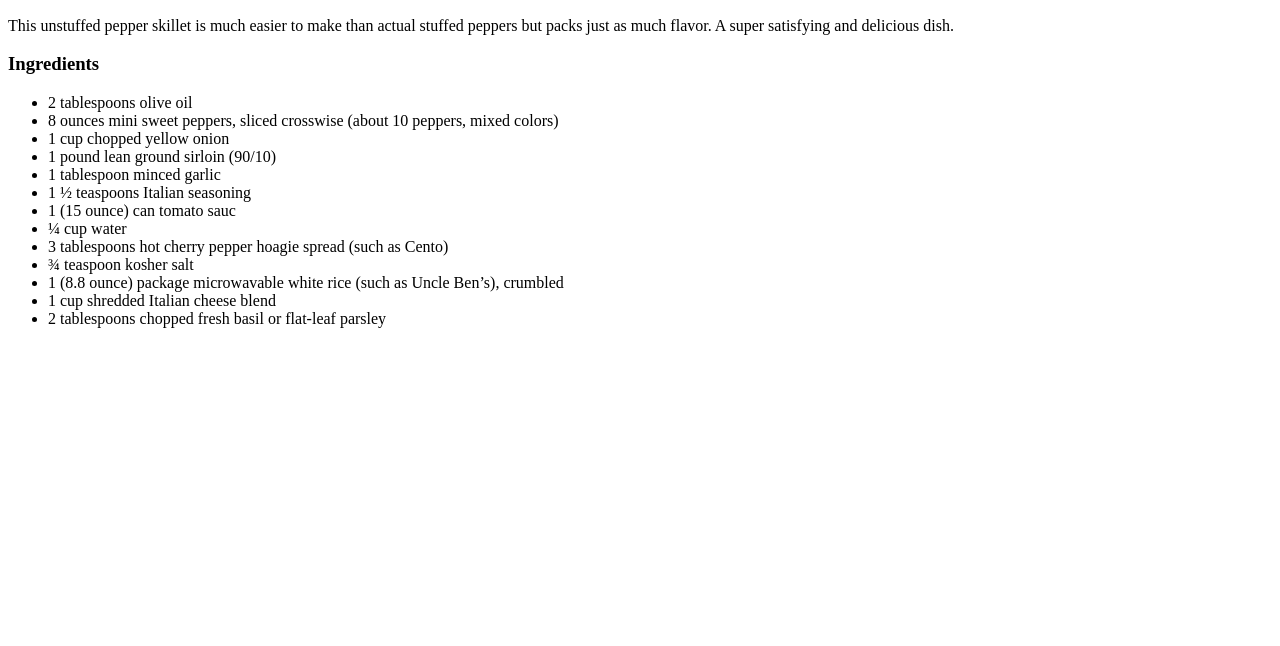
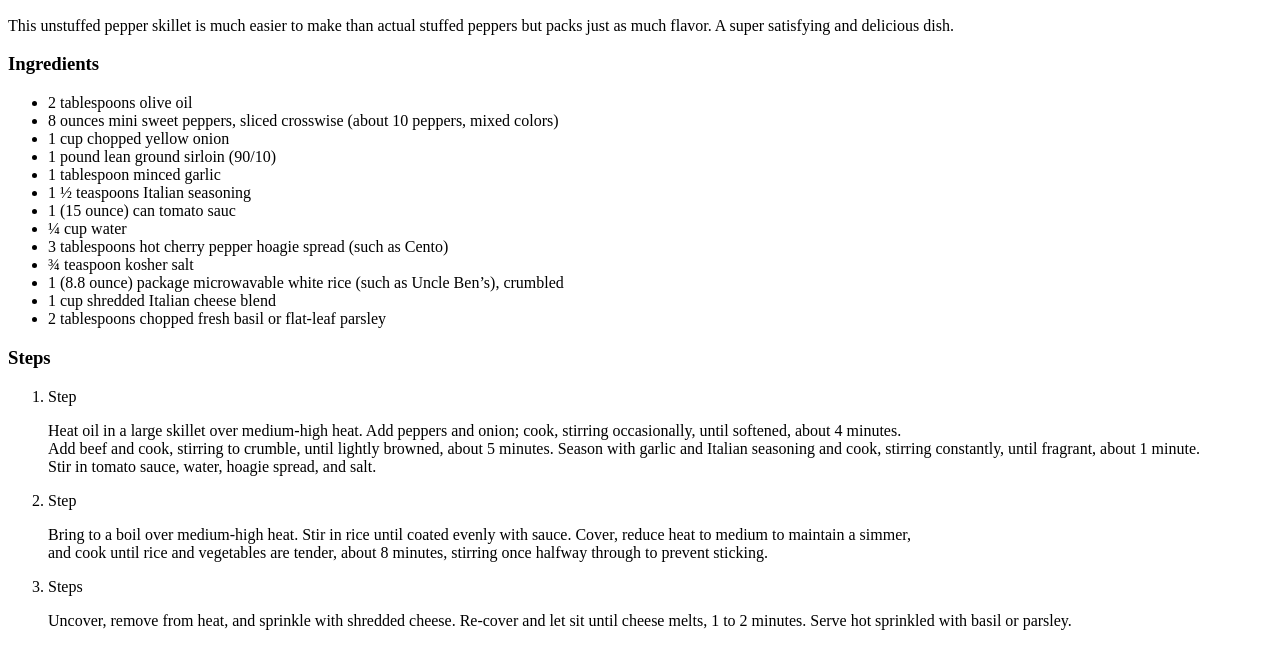
Before and after one commit to brdorad3/odin-recipes, a plain HTML site: page recipes/unstuffedpepperskillet.html in a window 1280 px wide. Shown: the part 434-1080 px from the top of the page. Before the commit the page ends 800 px from the top, so only its background shows below. Drawn offline with Linux system fonts and the light colour scheme.

Commit message:
Added ordered list of steps

```diff
--- a/recipes/unstuffedpepperskillet.html
+++ b/recipes/unstuffedpepperskillet.html
@@ -26,6 +26,16 @@
 <li>2 tablespoons chopped fresh basil or flat-leaf parsley</li>
 
 </ul>
+<h3>Steps</h3>
+<ol>
+<li>Step</li>
+<p>Heat oil in a large skillet over medium-high heat. Add peppers and onion; cook, stirring occasionally, until softened, about 4 minutes.<br>Add beef and cook, stirring to crumble, until lightly browned, about 5 minutes. Season with garlic and Italian seasoning and cook, stirring constantly, until fragrant, about 1 minute.<br>Stir in tomato sauce, water, hoagie spread, and salt.</p>
+<li>Step</li>
+<p>Bring to a boil over medium-high heat. Stir in rice until coated evenly with sauce. Cover, reduce heat to medium to maintain a simmer,<br>and cook until rice and vegetables are tender, about 8 minutes, stirring once halfway through to prevent sticking.</p>
+<li>Steps</li>
+<p>Uncover, remove from heat, and sprinkle with shredded cheese. Re-cover and let sit until cheese melts, 1 to 2 minutes. Serve hot sprinkled with basil or parsley.</p>
+
+</ol>
 
 
 </body>
```
